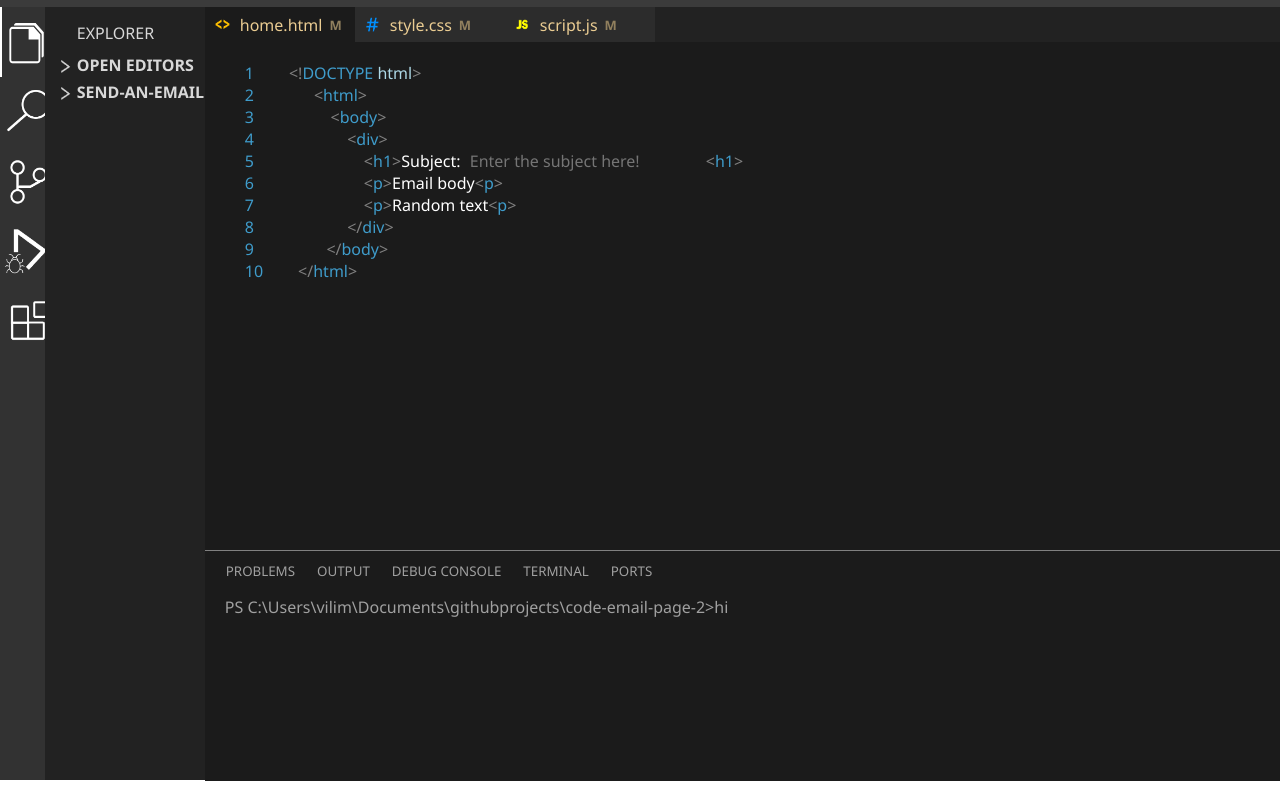
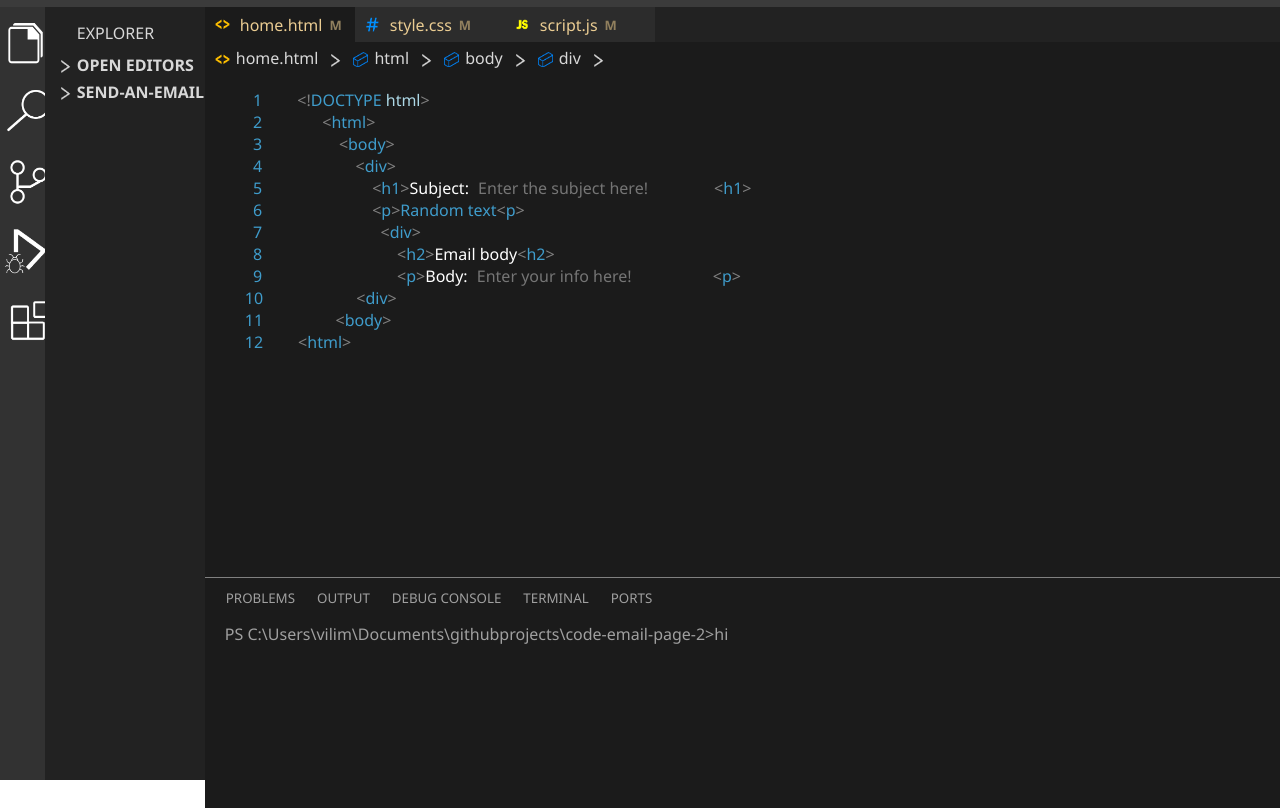
Before and after one commit to Gustas1/code-email-page, a plain HTML site: page home.html in a window 1280 px wide. Shown: the part 43-851 px from the top of the page. Before the commit the page ends 824 px from the top, so only its background shows below. Drawn offline with Linux system fonts and the light colour scheme.

Commit message:
some css tweaks, optimisations and added div below code hdr

```diff
--- a/css/style.css
+++ b/css/style.css
@@ -116,10 +116,11 @@ hr {
     border-right: none;
     border-top: none;
     border-left: none;
+    border-color: rgb(180, 180, 180);
 }
 
 .dropdown-content > p:hover {
-    background-color: rgb(46, 46, 125);
+    background-color: rgb(48, 48, 146);
 }
 
 #main-content {
@@ -144,7 +145,7 @@ hr {
     text-align: center;
 }
 
-.highlighted {
+.side-bar-icons-div:hover {
     border-left: 3px solid white;
 }
 
@@ -211,6 +212,10 @@ hr {
     flex-direction: column;
     margin-left: 20px;
     border-left: 1px solid rgb(189, 189, 189);
+}
+
+#secretDiv1 > div {
+    display: flex;
 }
 
 .less-margin {
@@ -282,6 +287,33 @@ hr {
     color: rgb(145, 128, 94);
 }
 
+.code-header-below {
+    display: flex;
+    flex-direction: row;
+    width: -webkit-fill-available;
+    margin-top: 5px;
+}
+
+.code-header-below-content {
+    display: flex;
+    flex-direction: row;
+}
+
+.code-header-below-content > img {
+    margin-top: 5px;
+}
+
+.code-header-below-content > img:first-child {
+    margin-right: 6px;
+}
+
+.coding-class {
+    flex-basis: 100%;
+    margin-left: 40px;
+    margin-top: 20px;
+    height: 61vh;
+}
+
 u {
     text-decoration: none;
 }
@@ -327,6 +359,14 @@ pre {
     border: none;
 }
 
+.css-class {
+    display: none;
+    margin-left: 40px;
+    margin-top: 20px;
+    height: 61vh;
+    flex-direction: column;
+}
+
 .code-terminal {
     overflow: hidden;
     color: rgb(160, 160, 160);
--- a/home.html
+++ b/home.html
@@ -16,14 +16,14 @@
                             <p class = "top-selection">Selection</p>
                             <p class = "top-selection">View</p>
                             <p class = "top-selection">Go</p>
-                            <div class = "dropdown">
-                            <p class = "top-selection">Run</p>
-                                <div class = "dropdown-content">
+                                <div class = "dropdown">
+                                <p class = "top-selection">Run</p>
+                                    <div class = "dropdown-content">
                                     <p>Start Debugging</p>
                                     <p>Run Without Debugging</p>
                                     <p>Stop Debugging</p>
                                     <p>Restart Debugging</p>
-                                    <hr>s
+                                    <hr>
                                     <p>Open Configurations</p>
                                     <p>Add Configurations</p>
                                     <hr>
@@ -40,8 +40,8 @@
                                     <p>Remove All Breakpoints</p>
                                     <hr>
                                     <p>Install Additional Debuggers</p>
+                                    </div>
                                 </div>
-                            </div>
                             <p class = "top-selection">Terminal</p>
                             <p class = "top-selection">Help</p>
                         </div>
@@ -60,7 +60,7 @@
                 </div>
                 <div id = "main-content">
                     <div id = "side-bar">
-                        <div class = "side-bar-icons-div highlighted"><img src = "img/saveicon.png" class = "side-bar-icons"></div>
+                        <div class = "side-bar-icons-div"><img src = "img/saveicon.png" class = "side-bar-icons"></div>
                         <div class = "side-bar-icons-div"><img src = "img/search.png" class = "side-bar-icons side-bar-icons-unstretch"></div>
                         <div class = "side-bar-icons-div"><img src = "img/sourcecontrol.png" class = "side-bar-icons side-bar-icons-unstretch"></div>
                         <div class = "side-bar-icons-div"><img src = "img/play.png" class = "side-bar-icons side-bar-icons-unstretch"></div>
@@ -79,19 +79,19 @@
                                 <img id = "drop-down-arrow-1" src = "img/droparrow.png" class = "editor-area-icons" onclick="showSecretDiv1()">
                                 <p class = "editor-area-text-styled" onclick="showSecretDiv1()">SEND-AN-EMAIL</p>
                                 <div id = "secretDiv1" class = "hide">
-                                    <div style = "display: flex;">
+                                    <div>
                                         <img src = "img/droparrow2.png" class = "editor-area-icons">
                                         <p class = "editor-area-text less-margin">css</p>
                                     </div>
-                                    <div style = "display: flex;">
+                                    <div>
                                         <img src = "img/droparrow2.png" class = "editor-area-icons">
                                         <p class = "editor-area-text less-margin">img</p>
                                     </div>
-                                    <div style = "display: flex;">
+                                    <div>
                                         <img src = "img/droparrow2.png" class = "editor-area-icons">
                                         <p class = "editor-area-text less-margin">js</p>
                                     </div>
-                                    <div style = "display: flex;">
+                                    <div>
                                         <img src = "img/html.png" class = "editor-area-icons">
                                         <p>home.html</p>
                                     </div>
@@ -117,21 +117,30 @@
                                 <p class = "code-header-m">M</p>
                             </div>
                         </div>
-                        <div style = "flex-basis: 100%; margin-left: 40px; margin-top: 20px;height: 61vh" id = "coding">
+                        <div class = "code-header-below">
+                            <div class = "code-header-below-content"><img src = "img/html.png" class = "code-header-img"><p>home.html</p><img src = "img/droparrow.png" class = "code-header-img"></div>
+                            <div class = "code-header-below-content"><img src = "img/component.png" class = "code-header-img"><p>html</p><img src = "img/droparrow.png" class = "code-header-img"></div>
+                            <div class = "code-header-below-content"><img src = "img/component.png" class = "code-header-img"><p>body</p><img src = "img/droparrow.png" class = "code-header-img"></div>
+                            <div class = "code-header-below-content"><img src = "img/component.png" class = "code-header-img"><p>div</p><img src = "img/droparrow.png" class = "code-header-img"></div>
+
+                        </div>
+                        <div id = "coding" class = "coding-class">
                             <form action = "mailto:vilimas.gustas@gmail.com" method = "post" enctype = "text/plain">
-                                <pre>1<u></u>DOCTYPE<u> html</u><u></u></pre>
-                                <pre>2      <u></u><u>html</u><u></u></pre>
-                                <pre>3          <u></u><u>body</u><u></u></pre>
-                                <pre>4              <u></u><u>div</u><u></u></pre>
-                                <pre>5                  <u></u><u>h1</u><u></u><u>Subject: </u><input type = "text" class = "c-i" placeholder = "Enter the subject here!" name = "subject"><u></u>h1<u ></u></pre>
-                                <pre>6                  <u></u><u>p</u><u></u><u>Email body</u><u></u>p<u></u></pre>
-                                <pre>7                  <u></u><u>p</u><u></u><u>Random text</u><u></u>p<u></u></pre>
-                                <pre>8              <u></u><u>div</u><u></u></pre>
-                                <pre>9         <u></u><u>body<u></u></u></pre>
-                                <pre>10<u></u><u>html</u><u></u></pre>
+                                <pre>  1<u></u>DOCTYPE<u> html</u><u></u></pre>
+                                <pre>  2      <u></u><u>html</u><u></u></pre>
+                                <pre>  3          <u></u><u>body</u><u></u></pre>
+                                <pre>  4              <u></u><u>div</u><u></u></pre>
+                                <pre>  5                  <u></u><u>h1</u><u></u><u>Subject: </u><input type = "text" class = "c-i" placeholder = "Enter the subject here!" name = "subject"><u></u>h1<u ></u></pre>
+                                <pre>  6                  <u></u><u>p</u><u></u><u>Random text</u><u></u>p<u></u></pre>
+                                <pre>  7                    <u></u><u>div<u></u></pre>
+                                <pre>  8                        <u></u><u>h2</u><u></u><u>Email body</u><u></u>h2<u></u></pre>
+                                <pre>  9                        <u></u><u>p</u><u></u><u><u>Body: </u><input type = "text" class = "c-i" placeholder = "Enter your info here!" name = "body"></u><u></u>p<u></u></pre>
+                                <pre>10              <u></u><u>div</u><u></u></pre>
+                                <pre>11         <u></u><u>body<u></u></u></pre>
+                                <pre>12<u></u><u>html</u><u></u></pre>
                             </form>
                         </div>
-                        <div id = "csspage" class = "" style = "display: none; margin-left: 40px; margin-top: 20px;height: 61vh; flex-direction: column;">
+                        <div id = "csspage" class = "css-class">
                             <p>html, * {margin: 0px; padding: 0px}</p>
                             <p>* {font-family: 'Segoe UI', Tahoma, Geneva, Verdana, sans-serif;}</p>
                             <p>body {max-height: 100vh;height: 100vh; overflow: hidden;}</p>
--- a/js/script.js
+++ b/js/script.js
@@ -18,7 +18,7 @@ for(let i = 0; i < 5; i++) {
 
 const cod = document.getElementById('coding');
 const allu = cod.getElementsByTagName('u');
-const text = ["Subject: ", "Email body", "Random text"];
+const text = ["Subject: ", "Email body", "Body: "];
 
 for (let i = 0; i < allu.length; i++) {
     if(allu[i].innerHTML != "") {
@@ -48,12 +48,12 @@ for(let i = 0; i < gtlt.length; i++) {
     if(i % 2 != 0) {
         gtlt[i].innerHTML = "&gt";
     }
-    if(i >= 20) {
-        if(i % 2 == 0) {
-            console.log(gtlt[i].innerHTML)
-                gtlt[i].innerHTML = "&lt/";
-        }
-    }
+    // if(i >= 21) {
+    //     if(i % 2 == 0) {
+    //         console.log(gtlt[i].innerHTML)
+    //             gtlt[i].innerHTML = "&lt/";
+    //     }
+    // }
 }
 
 function swap(id, cls) {
```
Also changed, not shown: img/component.png (added).
